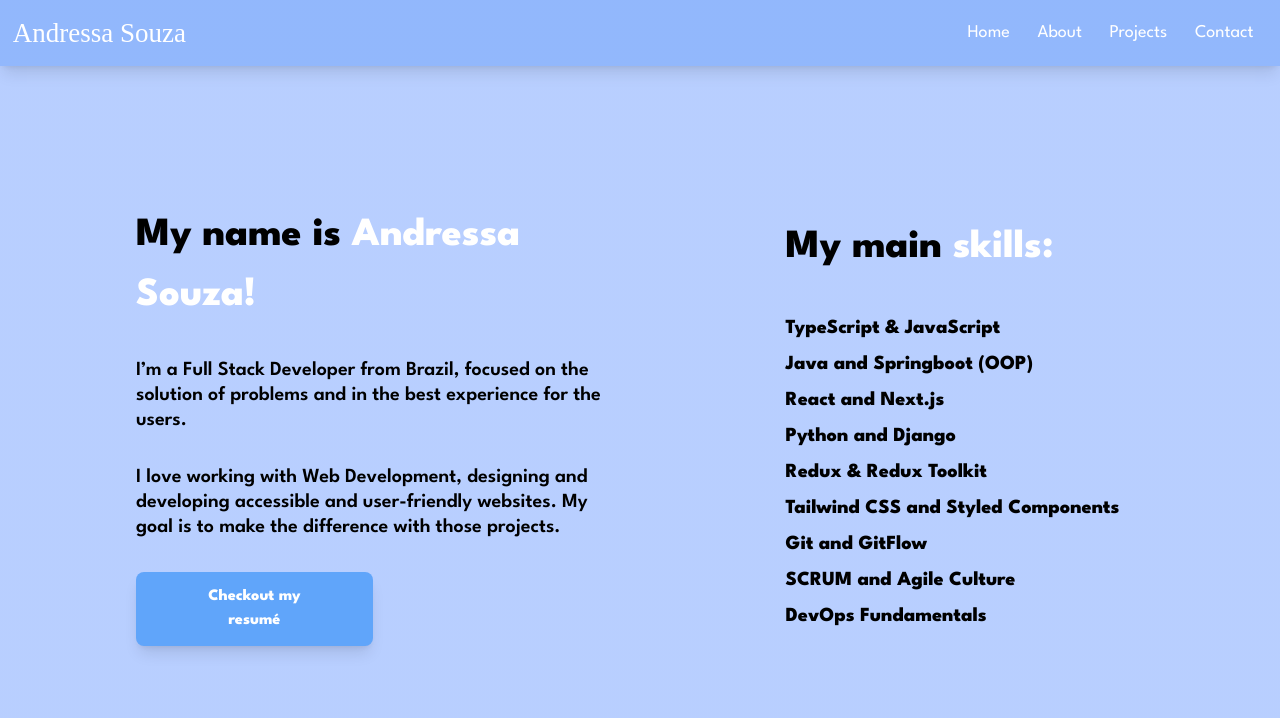
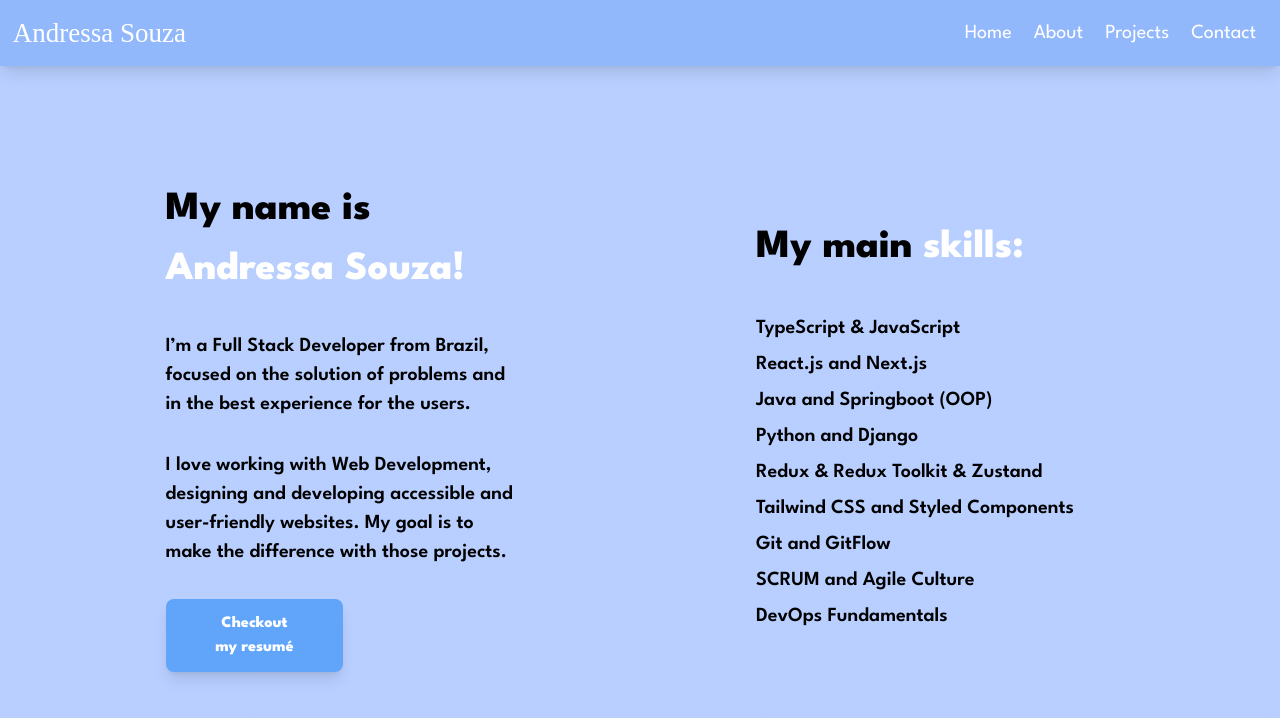
Before and after one commit to andressagabrielle21/andressa-souza, a Next.js app: page /about in a window 1280 px wide. Shown: the top 718 px of the page. Built offline with nearby package versions, Linux system fonts and the light colour scheme; a web font is replaced by a local one.

Commit message:
updated projects grid

```diff
--- a/src/components/Navbar.jsx
+++ b/src/components/Navbar.jsx
@@ -13,7 +13,7 @@ export default function Navbar() {
     <>
         <div className='bg-blue-500 bg-opacity-30 text-white p-[.8rem] shadow-lg'>
             <div className="flex items-center justify-between">
-                <h2 className='font-navbar text-[27px] hidden md:block'>Andressa Souza</h2>
+                <h2 className='font-navbar text-[27px] hidden lg:block'>Andressa Souza</h2>
 
                 {/* Hamburg Navbar NOT IMPLEMENTED*/}
                 {/* <div className="md:hidden block navbar-brand"> */}
@@ -31,7 +31,9 @@ export default function Navbar() {
                 </div> */}
                 {/* Hamburg Navbar */}
 
-                <div className='w-screen md:max-w-[25%] text-lg flex justify-around items-center'>
+                <div className='w-screen lg:max-w-[25%]
+                  text-xl flex justify-around items-center
+                  '>
                     <Link className='hover:font-bold' href='/'>Home</Link>
                     <Link className='hover:font-bold' href='/about'>About</Link>
                     <Link className='hover:font-bold' href='/projects'>Projects</Link>
--- a/src/pages/about.jsx
+++ b/src/pages/about.jsx
@@ -6,14 +6,14 @@ const About = () => {
     <PageContent>
         <div className="flex flex-col md:flex-row my-[3em] md:my-0 md:p-0 text-center md:text-left items-center justify-around min-h-[90vh] mx-[3rem]">
 
-            <div className='md:max-w-[40%] animate-animateFromTop mb-[1.8rem] md:mb-0'>
+            <div className='md:max-w-[30%] animate-animateFromTop mb-[1.8rem] md:mb-0'>
                 <h2 className='text-[40px] font-bold mb-[2rem]'>My name is <br className='md:hidden' /><span className='text-white break-normal'>Andressa Souza!</span></h2>
 
-                <p className='leading-[25px] mb-[2rem] text-[20px] font-semibold break-normal'>I’m a Full Stack Developer from Brazil, focused on the solution of problems and in the best experience for the users.</p>
+                <p className='leading-[29px] mb-[2rem] text-[20px] font-semibold break-normal'>I’m a Full Stack Developer from Brazil, focused on the solution of problems and in the best experience for the users.</p>
 
-                <p className='hidden md:block font-semibold leading-[25px] mb-[2rem] text-[20px] break-normal'>I love working with Web Development, designing and developing accessible and user-friendly websites. My goal is to make the difference with those projects.</p>
+                <p className='hidden md:block font-semibold leading-[29px] mb-[2rem] text-[20px] break-normal'>I love working with Web Development, designing and developing accessible and user-friendly websites. My goal is to make the difference with those projects.</p>
 
-                <div className='md:w-2/4'>
+                <div className='lg:w-2/4'>
                     <Button buttonName="Checkout my resumé" link={'https://drive.google.com/file/d/1ethjkfOdWDR98DJoHmleqHgWbxMtshrQ/view?usp=sharing'} />
                 </div>
             </div>
@@ -22,12 +22,12 @@ const About = () => {
             <div className="text-[16px] md:w-[28vw] animate-animateFromTop">
                 <h2 className='text-[40px] mb-[.5rem] md:mb-[2rem] font-bold'>My main <span className='text-white'>skills:</span> </h2>
 
-                <ul className='text-[20px] font-bold leading-[1.8em] text-gray-'>
+                <ul className='text-[20px] font-semibold leading-[1.8em] text-gray-'>
                     <li>TypeScript & JavaScript</li>
+                    <li>React.js and Next.js</li>
                     <li>Java and Springboot (OOP) </li>
-                    <li>React and Next.js</li>
                     <li>Python and Django</li>
-                    <li>Redux & Redux Toolkit</li>
+                    <li>Redux & Redux Toolkit & Zustand</li>
                     <li>Tailwind CSS and Styled Components</li>
                     <li>Git and GitFlow</li>
                     <li>SCRUM and Agile Culture</li>
--- a/src/pages/projects.jsx
+++ b/src/pages/projects.jsx
@@ -10,11 +10,16 @@ const Projects = () => {
     <PageContent>
       <div className='m-[2rem] md:my-[3rem] md:mx-[6rem]'>
         <motion.div initial={{ opacity: 0 }} animate={{ opacity: 1 }} transition={{ ease: "easeIn", duration: .5 }}>
-          <h1 className='text-white font-bold [text-shadow:_0_10px_18px_rgb(0_0_0_/_38%)] text-[2.5em] text-center md:text-left'>Projects</h1>
+          <h1 className='text-white font-bold
+          [text-shadow:_0_10px_18px_rgb(0_0_0_/_38%)]
+          text-[3.5em] text-center md:text-left'>
+            Projects
+          </h1>
         </motion.div>
 
         <motion.div initial={{ opacity: 0 }} animate={{ opacity: 1, x: [0, 50, 0] }} transition={{ ease: "easeIn", duration: .9 }}>
-          <div className='sm:grid xl:grid-cols-4 md:grid-cols-3 sm:grid-cols-2 gap-8'>
+          <div className="flex items-center justify-center">
+            <div className='w-[90%] xl:w-[75%] sm:grid xl:grid-cols-4 md:grid-cols-3 sm:grid-cols-2 gap-8'>
               {data.map((item) => (
                 <ProjectCard
                   title={item.repoName}
@@ -27,6 +32,8 @@ const Projects = () => {
               ))}
 
             </div>
+
+          </div>
         </motion.div>
 
       </div>
```
Also changed, not shown: 1 other file (tests, documents, lock files or other folders). Lines whose indentation alone changed are shown as unchanged.
